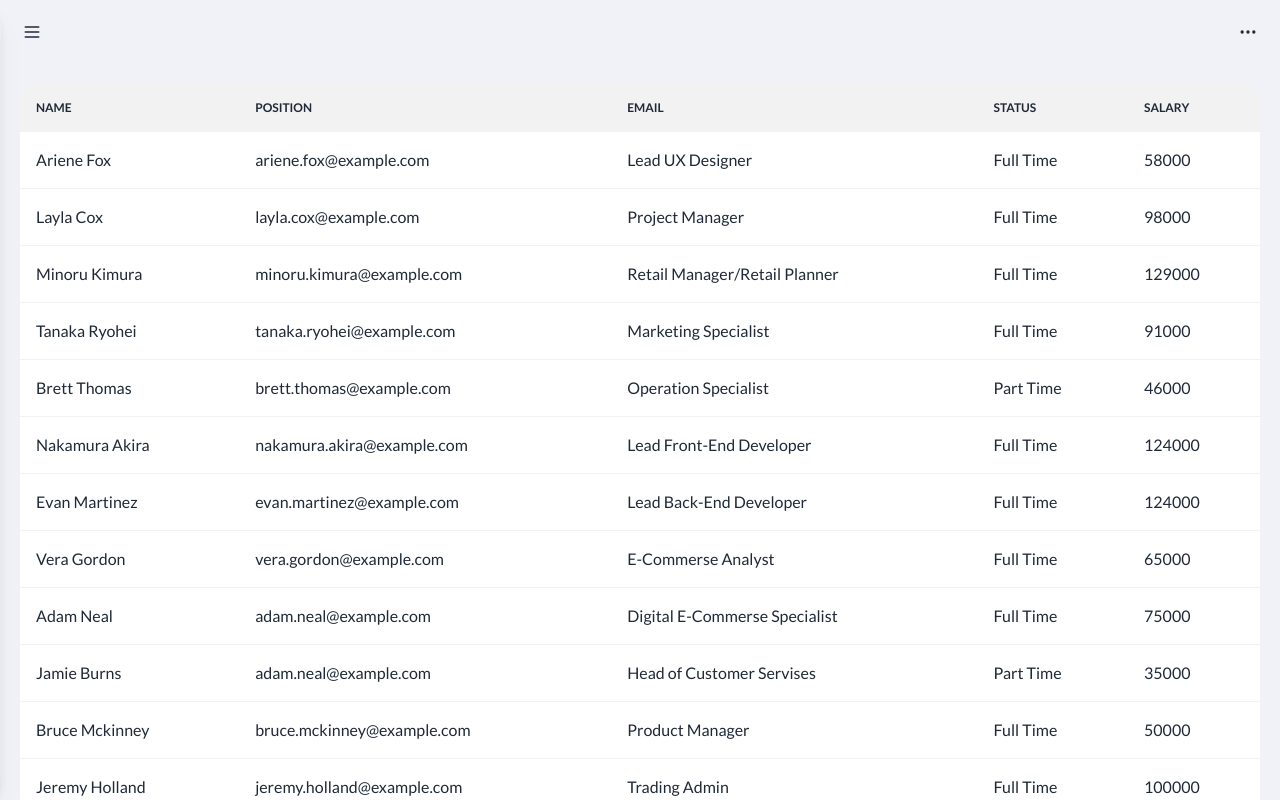
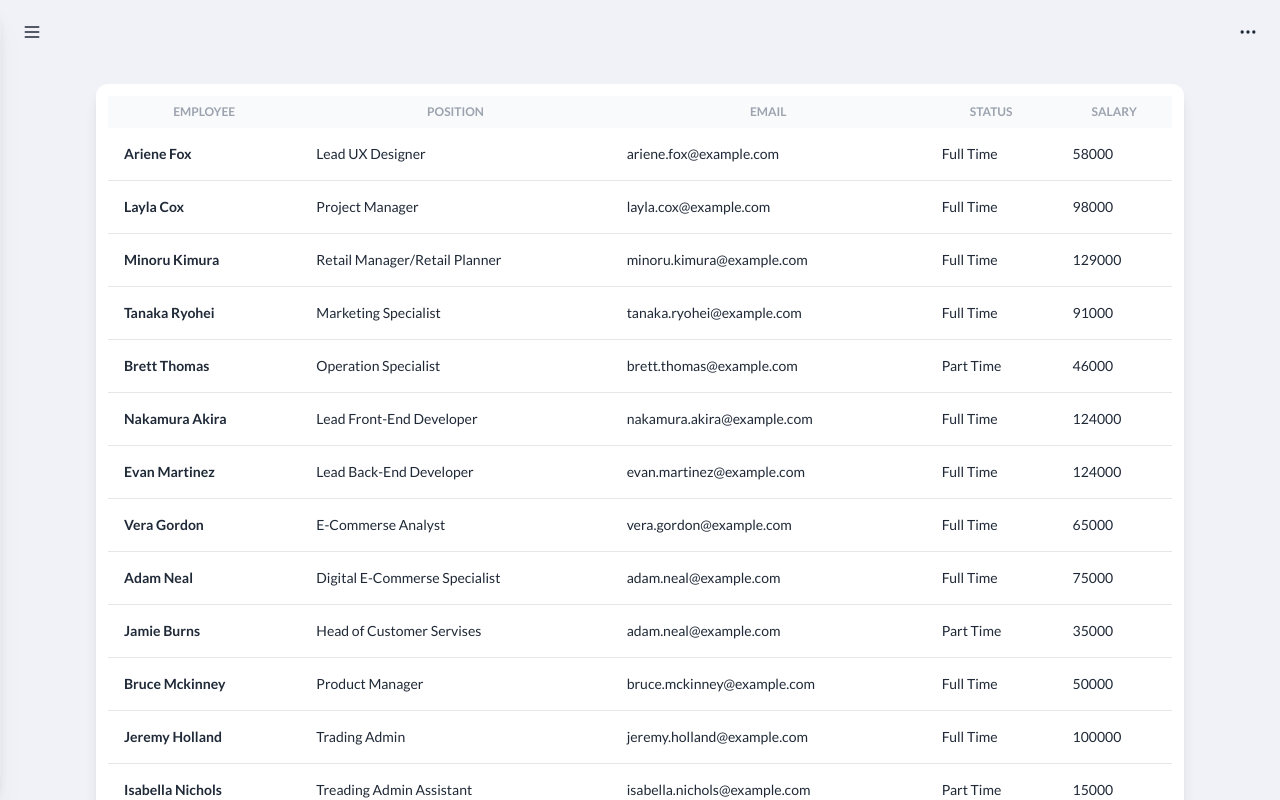
Before and after one commit to artemromaniv/project_admin_dashboard, a React (Vite) app: page /employees in a window 1280 px wide. Shown: the top 800 px of the page. Built offline with nearby package versions, Linux system fonts and the light colour scheme.

Commit message:
change component design to more consistent and responsive

```diff
--- a/src/components/Customers.tsx
+++ b/src/components/Customers.tsx
@@ -1,27 +1,66 @@
 import { data } from "./data/customerData";
-const Customers = () => {
-  return (
-    <section className="overflow-x-auto p-5">
-      <table className="table w-full overflow-y-scroll">
-        <thead>
-          <tr>
-            <th>Name</th>
-            <th>Email</th>
-            <th>Location</th>
-            <th>Last Active</th>
-          </tr>
-        </thead>
-        <tbody >
-          {data.map((customer) => (
-            <tr key={customer.key}>
+
+{
+  /* <tr key={customer.key}>
 <td>{customer.name}</td>
 <td>{customer.email}</td>
 <td>{customer.location}</td>
 <td>{customer.lastActive}</td>
+</tr> */
+}
+
+const Customers = () => {
+  return (
+    <section className="overflow-x-auto px-0 md:p-5 md:py-15 lg:px-24 xl:px-24">
+      <div className="p-3 w-full bg-white rounded-xl shadow-lg">
+        <div className="overflow-x-auto">
+          <table className="table-auto w-full">
+            <thead className="text-xs font-semibold uppercase text-gray-400 bg-gray-50 ">
+              <tr>
+                <th className="p-2 whitespace-nowrap">
+                  <div>Name</div>
+                </th>
+                <th className="p-2 whitespace-nowrap">
+                  <div>Email</div>
+                </th>
+                <th className="p-2 whitespace-nowrap">
+                  <div>Location</div>
+                </th>
+                <th className="p-2 whitespace-nowrap">
+                  <div>Last Active</div>
+                </th>
+              </tr>
+            </thead>
+
+            <tbody className="text-sm divide-y divide-gray-200">
+              {data.map((customer) => (
+                <tr key={customer.key}>
+                  <td className="p-4 whitespace-nowrap">
+                    <div className="font-bold text-gray-800">
+                      {customer.name}
+                    </div>
+                  </td>
+                  <td className="p-4 whitespace-nowrap">
+                    <div className="font-medium text-gray-800">
+                      {customer.email}
+                    </div>
+                  </td>
+                  <td className="p-4 whitespace-nowrap">
+                    <div className="font-meduim text-gray-800">
+                      {customer.location}
+                    </div>
+                  </td>
+                  <td className="p-4 whitespace-nowrap">
+                    <div className="font-meduim text-gray-800">
+                      {customer.lastActive}
+                    </div>
+                  </td>
                 </tr>
               ))}
             </tbody>
           </table>
+        </div>
+      </div>
     </section>
   );
 };
--- a/src/components/Employees.tsx
+++ b/src/components/Employees.tsx
@@ -2,35 +2,64 @@ import { data } from "./data/employeeData";
 
 const Employees = () => {
   return (
-    <section className="overflow-x-auto p-5">
-      <table className="table w-full overflow-y-scroll">
-        <thead>
+    <section className="overflow-x-auto px-0 md:p-5 md:py-15 lg:px-24 xl:px-24">
+      <div className="p-3 w-full bg-white rounded-xl shadow-lg">
+        <div className="overflow-x-auto">
+          <table className="table-auto w-full">
+            <thead className="text-xs font-semibold uppercase text-gray-400 bg-gray-50 ">
               <tr>
-            <th>Name</th>
-            <th>Position</th>
-            <th>Email</th>
-            <th>Status</th>
-            <th>Salary</th>
+                <th className="p-2 whitespace-nowrap">
+                  <div>Employee</div>
+                </th>
+                <th className="p-2 whitespace-nowrap">
+                  <div>Position</div>
+                </th>
+                <th className="p-2 whitespace-nowrap">
+                  <div>Email</div>
+                </th>
+                <th className="p-2 whitespace-nowrap">
+                  <div>Status</div>
+                </th>
+                <th className="p-2 whitespace-nowrap">
+                  <div>Salary</div>
+                </th>
               </tr>
             </thead>
-        <tbody className="rounded-xl">
-          {/* <tr>
-        <th>1</th>
-        <td>Cy Ganderton</td>
-        <td>Quality Control Specialist</td>
-        <td>Blue</td>
-      </tr> */}
+
+            <tbody className="text-sm divide-y divide-gray-200">
               {data.map((employee) => (
                 <tr key={employee.employee}>
-              <td>{employee.employee}</td>
-              <td>{employee.email}</td>
-              <td>{employee.position}</td>
-              <td>{employee.status}</td>
-              <td>{employee.salary}</td>
+                  <td className="p-4 whitespace-nowrap">
+                    <div className="font-bold text-gray-800">
+                      {employee.employee}
+                    </div>
+                  </td>
+                  <td className="p-4 whitespace-nowrap">
+                    <div className="font-medium text-gray-800">
+                      {employee.position}
+                    </div>
+                  </td>
+                  <td className="p-4 whitespace-nowrap">
+                    <div className="font-meduim text-gray-800">
+                      {employee.email}
+                    </div>
+                  </td>
+                  <td className="p-4 whitespace-nowrap">
+                    <div className="font-meduim text-gray-800">
+                      {employee.status}
+                    </div>
+                  </td>
+                  <td className="p-4 whitespace-nowrap">
+                    <div className="font-meduim text-gray-800">
+                      {employee.salary}
+                    </div>
+                  </td>
                 </tr>
               ))}
             </tbody>
           </table>
+        </div>
+      </div>
     </section>
   );
 };
```
Lines whose indentation alone changed are shown as unchanged.
